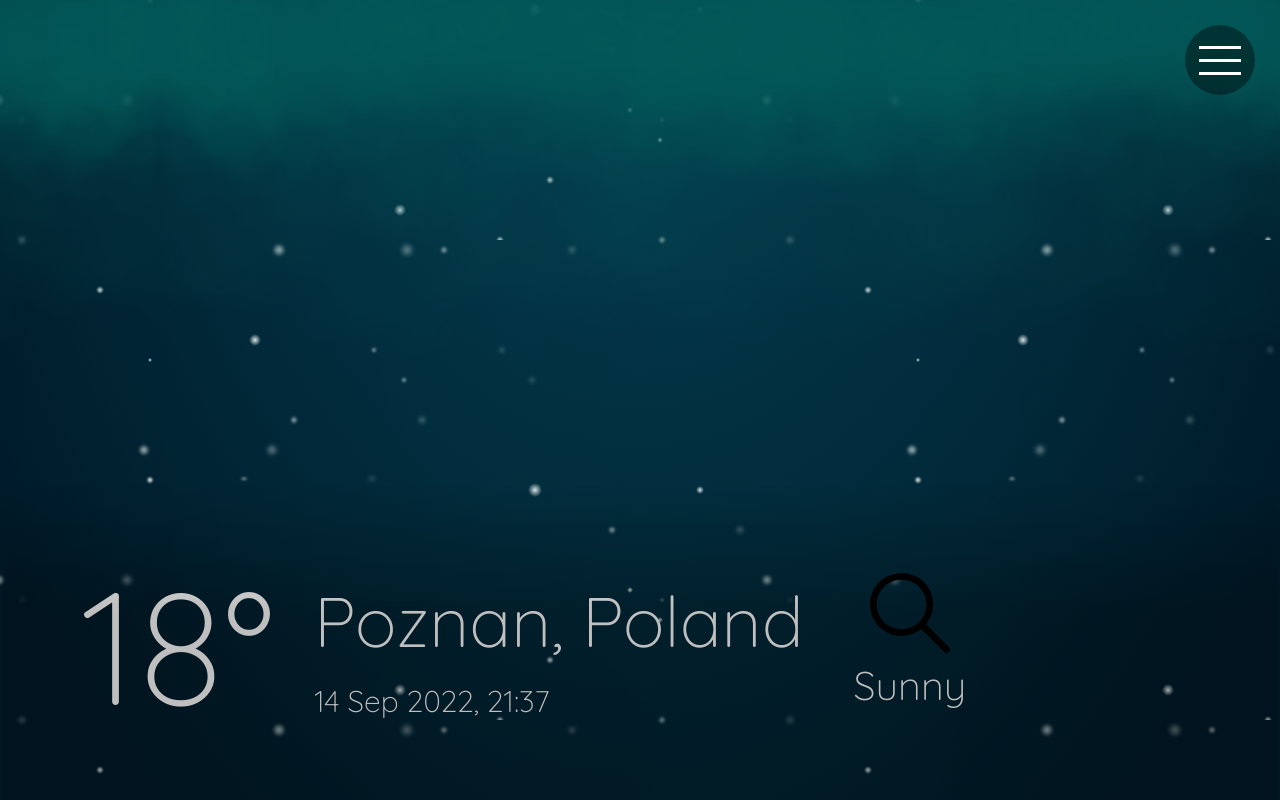
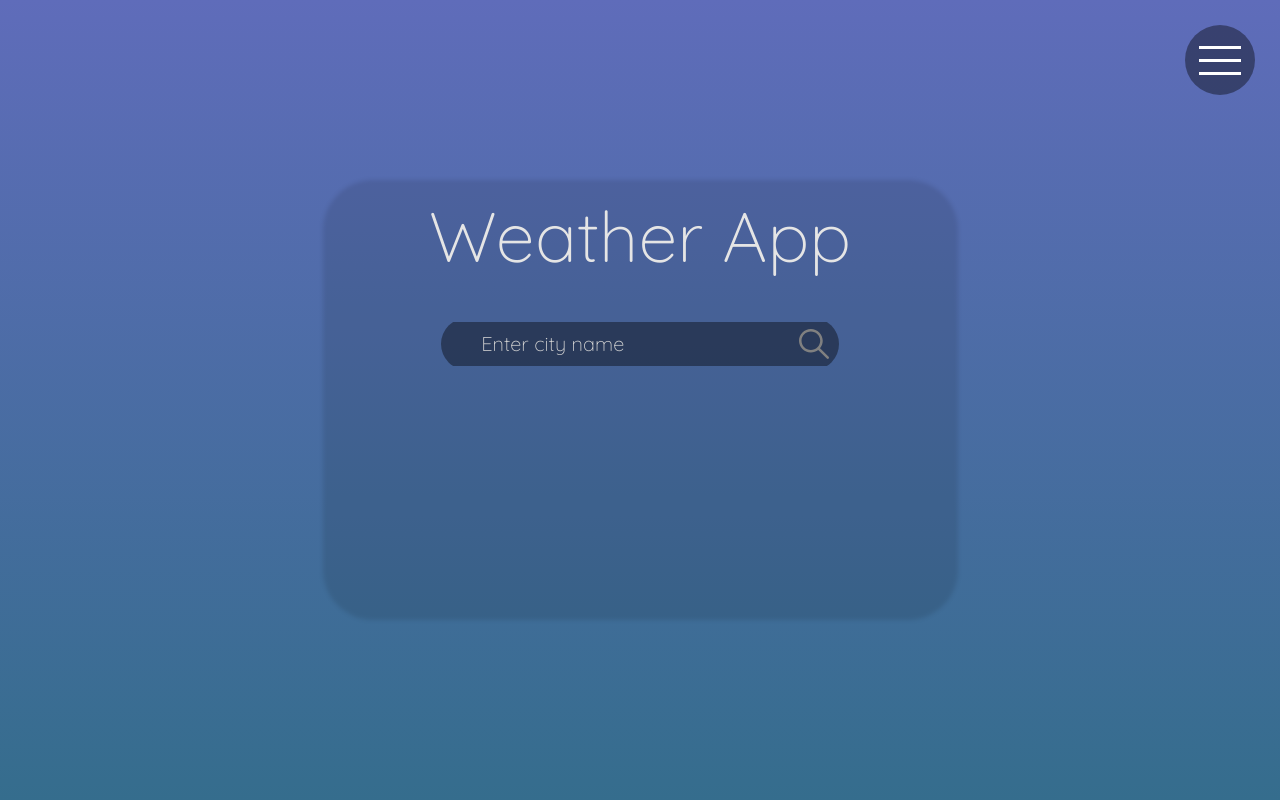
Before and after one commit to wloszynskiszymon/weather-app, a website built with Parcel: page index.html in a window 1280 px wide. Built offline with nearby package versions, Linux system fonts and the light colour scheme.

Commit message:
Adding rest of found city layout, adding layout to first visit

```diff
--- a/index.html
+++ b/index.html
@@ -1,18 +1,11 @@
 <!DOCTYPE html>
 <html lang="en">
+
 <head>
   <meta charset="UTF-8" />
   <meta http-equiv="X-UA-Compatible" content="IE=edge" />
   <meta name="viewport" content="width=device-width, initial-scale=1.0" />
   <title>Weather App</title>
-
-    <!-- Old font -->
-    <!-- <link rel="preconnect" href="https://fonts.googleapis.com" />
-    <link rel="preconnect" href="https://fonts.gstatic.com" crossorigin />
-    <link
-      href="https://fonts.googleapis.com/css2?family=Signika+Negative:wght@300;600&display=swap"
-      rel="stylesheet"
-    /> -->
   <link rel="preconnect" href="https://fonts.googleapis.com">
   <link rel="preconnect" href="https://fonts.gstatic.com" crossorigin>
   <link href="https://fonts.googleapis.com/css2?family=Quicksand:wght@300;600&display=swap" rel="stylesheet">
@@ -21,11 +14,12 @@
   <link rel="stylesheet" href="src/sass/main.scss" />
   <script defer type="module" src="src/js/app.js"></script>
 </head>
+
 <body>
   <!-- https://openweathermap.org/ -->
   <div class="container">
-      <div id="background" class="precipitations snowy-night">
-        <div class="snow"></div>
+    <div id="background" class="precipitations first-entry">
+      <div class="snow hidden"></div>
       <div class="rain hidden"></div>
       <div class="thunder hidden"></div>
     </div>
@@ -39,15 +33,14 @@
       </nav>
 
       <form class="search-form">
-          <input
-            type="name"
-            name="city"
-            placeholder="Enter city name"
-            id="city-input"
-            class="search-form__input"
-          />
-          <img src="src/img/search-icon.svg" class="search-form__icon-search">
-
+        <h1 class="search-form__h1">Weather App</h1>
+        <div class="search-form__input">
+          <input type="name" name="city" placeholder="Enter city name" id="city-input"
+            class="search-form__input-city" />
+          <button class="search-form__input-icon-search">
+            <img src="src/img/search-icon.svg">
+          </button>
+        </div>
       </form>
 
       <!-- Form for the theme -->
@@ -71,7 +64,8 @@
           <input class="theme-form__box-input" type="radio" name="weather" value="clouds" id="clouds">
           <label class="theme-form__box-label" for="clouds">Clouds</label>
 
-            <input class="theme-form__box-input" type="radio" name="weather" value="clouds-scattered" id="clouds-scattered">
+          <input class="theme-form__box-input" type="radio" name="weather" value="clouds-scattered"
+            id="clouds-scattered">
           <label class="theme-form__box-label" for="clouds-scattered">Scattered Clouds</label>
         </div>
         <div class="theme-form__box--right">
@@ -92,22 +86,17 @@
         <input class="theme-form-submit" type="submit" value="Set theme">
       </form>
 
-        <section class="info">
-          <div class="info__container">
-            <p class="info__container-temperature">18&deg;</p>
+      <section class="info__container info__container--hidden">
+        <div class="info__container-temperature">18&deg;</div>
+        <div class="info__container-city">Rome, Italy</div>
+        <div class="info__container-date">14 Sep 2022</div>
+        <div class="info__container-time">21:37</div>
 
-            <div class="info__container__location">
-              <p class="info__container__location-city">Poznan, Poland</p>
-              <p class="info__container__location-date">14 Sep 2022, 21:37</p>
+        <div class="info__container-weather">
+          <img class="info__container-weather--icon" src="src/img/time-icon.svg">
+          <p class="info__container-weather--text">Sunny</p>
         </div>
-            <div class="info__container-weather">
-              <img src="src/img/search-icon.svg" class="info__container-weather-icon">
-              <p class="info__container-weather-name">Sunny</p>
-            </div>
+      </section </main>
+</body>
 
-          </div>
-        </section>
-
-      </main>
-  </body>
 </html>
--- a/src/sass/_base.scss
+++ b/src/sass/_base.scss
@@ -37,6 +37,10 @@ body {
   overflow: hidden;
 }
 
+.first-entry {
+  background: linear-gradient(to bottom, #5f6cba, #356d8d);
+}
+
 .hidden {
   display: none;
 }
--- a/src/sass/_info.scss
+++ b/src/sass/_info.scss
@@ -1,13 +1,18 @@
-.info {
+.info__container {
   grid-column: 1 / -1;
   grid-row: 7 / -1;
   z-index: 100;
+  display: grid;
+  grid-template-columns: repeat(5, max-content) repeat(9, 1fr);
+  grid-template-rows: max-content max-content;
+  // grid-auto-rows: 1fr;
+  position: relative;
 
-  &__container {
-    position: relative;
-    width: 100%;
-    height: 100%;
+  &--hidden {
+    transform: translateY(50rem);
+  }
 
+  // Small shadow behind
   &::before {
     content: "";
     position: absolute;
@@ -19,45 +24,62 @@
     filter: blur(3px);
   }
 
-    // border-radius: 10%;
-    // background-color: rgba(0, 0, 0, 0.2);
+  &-temperature {
+    grid-column: 1 / 2;
+    grid-row: 1 / 3;
+    margin-left: 8rem;
+    font-size: 16rem;
+    margin-right: 4rem;
+    // background-color: blue;
+    align-self: center;
+  }
 
-    display: flex;
-    align-items: center;
-    transform: translateY(-7rem);
+  &-city {
+    // background-color: orange;
+    grid-row: 1 / 2;
+    grid-column: 2 / span 4;
+    font-size: 7rem;
+    align-self: flex-end;
+  }
 
-    &-temperature {
-      margin-left: 8rem;
-      margin-right: 4rem;
-      font-size: 16rem;
+  &-date {
+    // background-color: lightblue;
+    grid-row: 2 / 3;
+    grid-column: 2 / 4;
+    margin-right: 2rem;
+    font-size: 3rem;
+    align-self: center;
+    height: 100%;
+  }
+
+  &-time {
+    font-size: 3rem;
+    grid-row: 2 / 3;
+    grid-column: 4 / 5;
+    margin-left: 1rem;
+    // background-color: darkblue;
   }
 
   &-weather {
+    grid-column: 6 / span 1;
+    grid-row: 1 / 3;
+
+    margin-top: 4rem;
+    margin-left: 6rem;
+
     display: flex;
     flex-direction: column;
     justify-content: center;
     align-items: center;
-      margin-left: 5rem;
-      font-size: 5rem;
 
-      &-icon {
-        width: 8rem;
-        height: 8rem;
+    &--icon {
+      width: 9rem;
+      align-self: center;
+      justify-self: center;
     }
 
-      &-name {
-        font-size: 4rem;
-      }
-    }
-
-    &__location {
-      &-city {
-        font-size: 7rem;
-      }
-
-      &-date {
-        font-size: 3rem;
+    &--text {
+      font-size: 5rem;
     }
   }
 }
-}
--- a/src/sass/_search-form.scss
+++ b/src/sass/_search-form.scss
@@ -1,22 +1,47 @@
 .search-form {
-  grid-column: 5 / span 4;
-  grid-row: 1 / span 2;
+  grid-column: 4 / span 6;
+  grid-row: 3 / span 5;
 
   position: relative;
   display: flex;
+  flex-direction: column;
   align-items: center;
-  justify-content: center;
-  z-index: 30;
+
+  z-index: 50;
+
+  &::before {
+    content: "";
+    width: 100%;
+    height: 100%;
+    position: absolute;
+    top: 0;
+    left: 0;
+    background-color: rgba(0, 0, 0, 0.1);
+    filter: blur(2px);
+    border-radius: 50px;
+  }
+
+  &__h1 {
+    font-size: 7rem;
+    font-weight: 300;
+    margin-bottom: 3rem;
+  }
 
   &__input {
+    width: 100%;
+    height: 10%;
+    display: flex;
+    justify-content: center;
+    align-items: center;
+    overflow: hidden;
+
+    &-city {
       all: unset;
-    display: none;
 
       width: 50%;
       font-size: 2rem;
-    padding: 1rem 6rem;
-    border: none;
-    background-color: black;
+      padding: 1rem 4rem;
+      background-color: rgba(0, 0, 0, 0.4);
       border-radius: 200px;
       transition: all 0.2s;
       text-transform: uppercase;
@@ -33,15 +58,15 @@
       }
     }
 
-  &__input:focus ~ &__icon-search {
+    &-city:focus ~ &-icon-search {
       transform: translateX(0rem);
     }
 
-  &__icon-search {
-    width: 2.5rem;
-    height: 2.5rem;
-    display: none;
-
+    &-icon-search {
+      all: unset;
+      width: 3rem;
+      height: 3rem;
+      cursor: pointer;
       transform: translateX(-2.5rem);
       transition: all 0.2s;
       z-index: 70;
@@ -50,3 +75,4 @@
         brightness(74%) contrast(84%);
     }
   }
+}
```
Also changed, not shown: src/img/calendar-icon.svg (added), src/img/time-icon.svg (added). Lines whose indentation alone changed are shown as unchanged.
